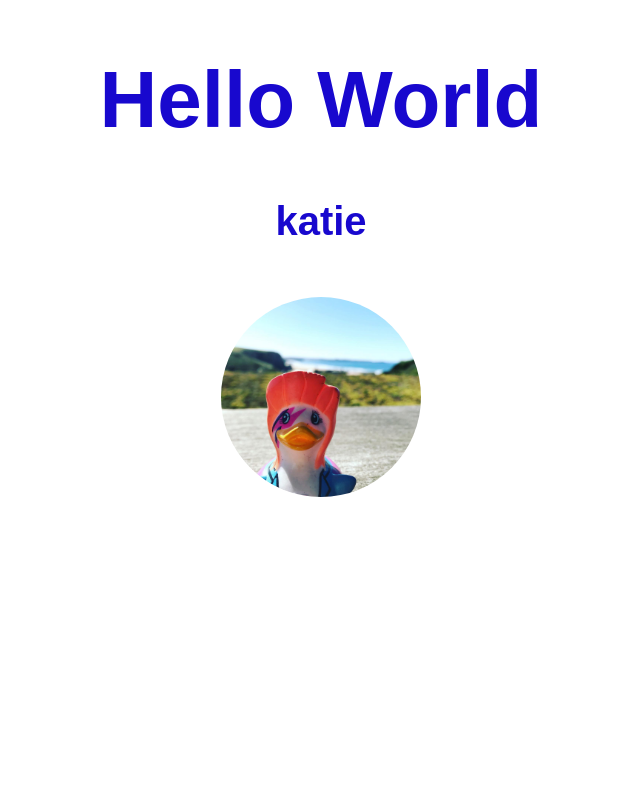
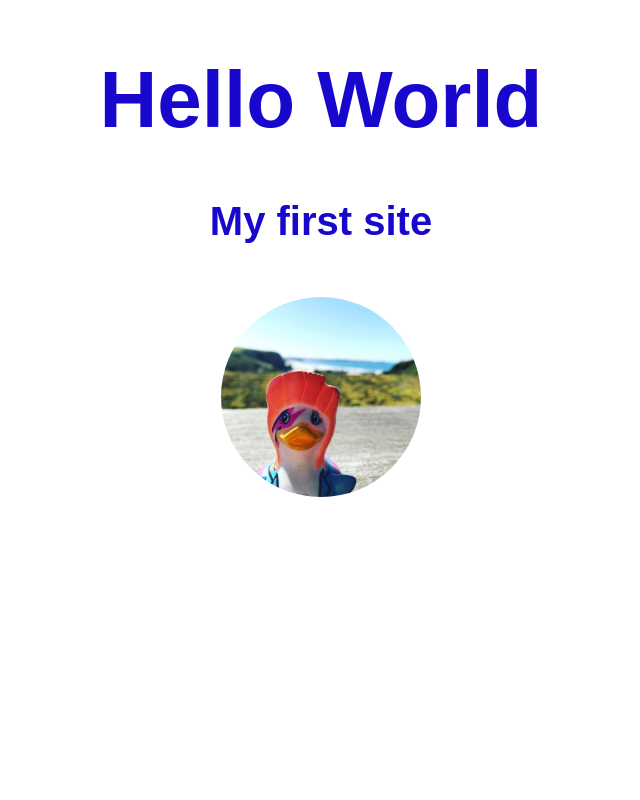
Before and after one commit to katiielynn/beginners-week-one-master1, a plain HTML site: page index.html in a window 1280 px wide. Shown: the top 800 px of the page, without its empty margins (319-959 px from the left). Drawn offline with Linux system fonts and the light colour scheme.

Commit message:
Update index.html

```diff
--- a/index.html
+++ b/index.html
@@ -13,7 +13,7 @@
 <body>
 <div>
   <h1>Hello World</h1>
-  <h2>katie</h2>
+  <h2>My first site</h2>
 
 
   <!-- image of a duck -->
```
